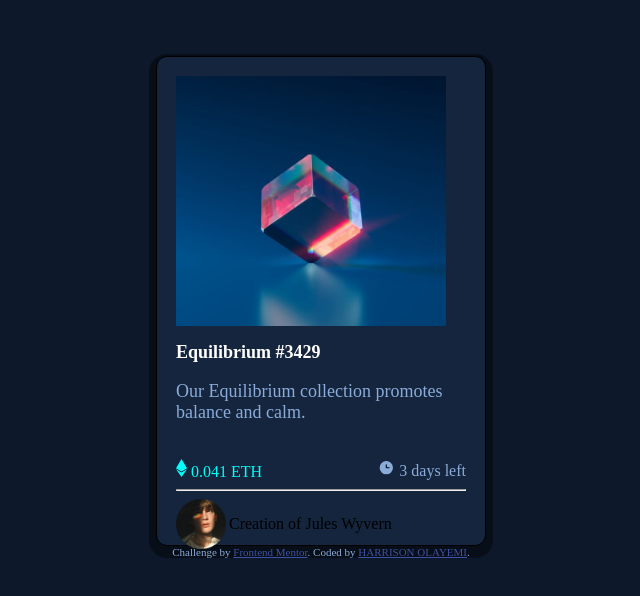
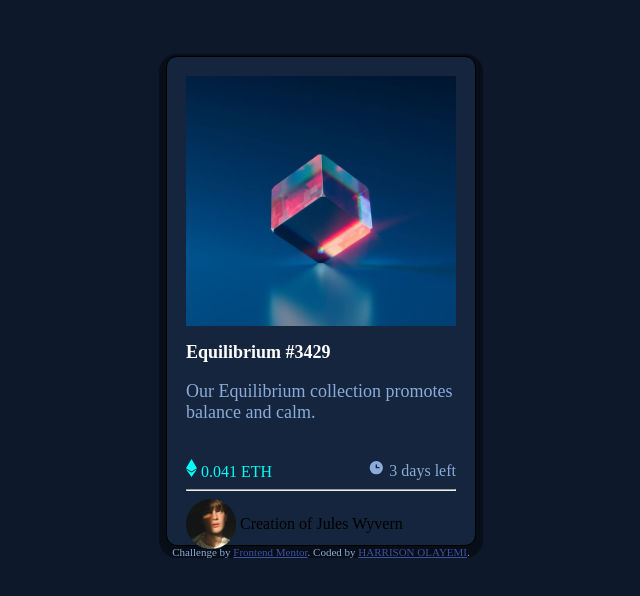
Before and after one commit to ola0ashton/nft-preview-card-component-main, a plain HTML site: page index.html in a window 1280 px wide. Shown: the whole page, without its empty margins (319-959 px from the left). Drawn offline with Linux system fonts and the light colour scheme.

Commit message:
modified

```diff
--- a/style.css
+++ b/style.css
@@ -1,19 +1,19 @@
-*{
+* {
     margin: o;
 }
-body{
+body {
      background-color: hsl(217, 54%, 11%);
 }
-#image-equilibrium{
+#image-equilibrium {
     width: 200px;
     height: 320px;
-    border-radius: 0px;
+    border-radius: 8px;
 }
-main{
+main {
     border: 1px solid black;
     border-radius: 11px;
     background: hsl(216, 50%, 16%);
-    width: 290px;
+    width: 270px;
     height: 450px;
     padding: 19px;
     box-shadow: 0px 5px 1px 7px hsla(0, 0%, 0%, 0.425);
@@ -29,15 +29,15 @@ main{
 h1 {
     color: hsl(0, 0%, 100%);
 }
-p{
+p {
     color: hsl(215, 51%, 70%) ;
 }
-section{
+section {
     display: flex;
-    gap: 3px;
+    gap: 4px;
     align-items: center;
 }
-.flex-container{
+.flex-container {
     display: flex;
     flex-flow: row wrap;
     justify-content: space-between;
```
